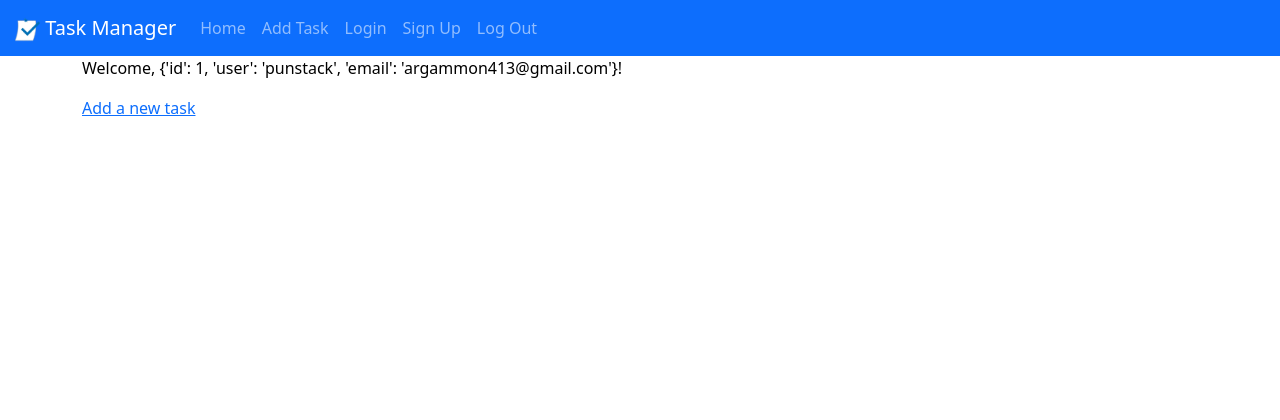
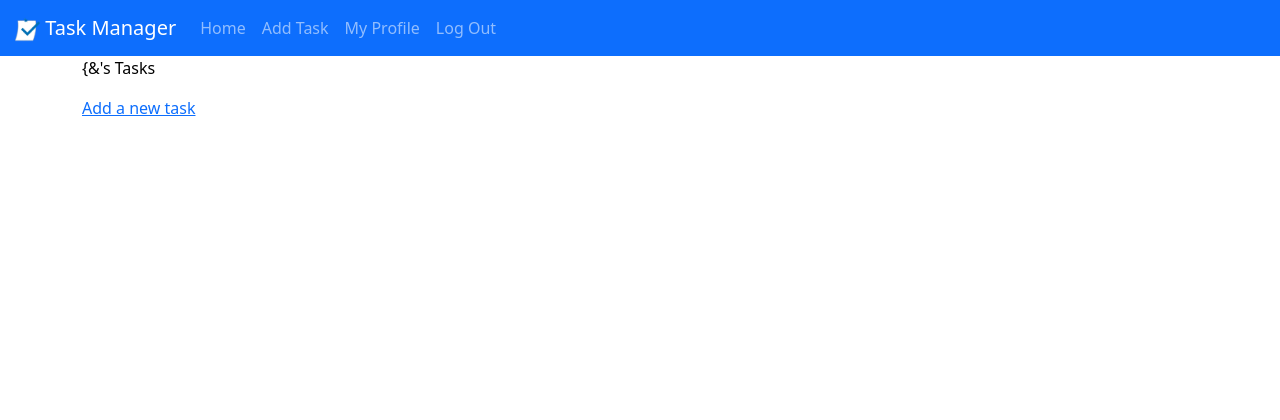
Before and after one commit to punstack/task-manager-app, a Flask app: a page that uses templates/user.html in a window 1280 px wide. Shown: the top 420 px of the page. Run offline with Flask 3, Linux system fonts and the light colour scheme; a user stored in the database is signed in.

Commit message:
fixed navigation bar buttons and cleaned up code for login/logout functions

```diff
--- a/app.py
+++ b/app.py
@@ -67,11 +67,8 @@
         User.query.delete()
     db.session.commit()
     '''
+
     return render_template('index.html')
-
-@app.route('/home')
-def home():
-    return render_template('home.html', tasks = Task.query.all())
 
 @app.route('/add-task', methods = ["GET", "POST"])
 def add_task():
@@ -103,10 +100,10 @@
         return redirect(url_for("user_page", user = session["user"]))
 
     if request.method == "POST":
-        user = request.form["username"]
+        user = request.form["username"].lower()
         password = request.form["password"]
 
-        stored_user = User.query.filter_by(user = user).first() # this should be False if new user, True if existing user
+        stored_user = User.query.filter_by(user = user.lower()).first() # this should be False if new user, True if existing user
 
         if stored_user and check_password_hash(stored_user.password, password):
             print("the if statement won")
@@ -116,7 +113,7 @@
         else:
             print("the else statement won")
             # TODO: fix flash statements
-            flash("The password you have entered does not match the password in our system.", "info")
+            flash("The credentials you have entered do not match our system.", "error")
             return render_template("login.html")
     else:
         return render_template("login.html")
@@ -134,7 +131,7 @@
         stored_user = User.query.filter_by(user = user).first() # this should be False if new user, True if existing user
 
         if stored_user:
-            flash("An account with this username already exists.", "info")
+            flash("An account with this username already exists. Please log in.", "info")
             return render_template("signup.html")
         else:
             session['user'] = user
@@ -149,21 +146,28 @@
 @app.route("/<user>")
 def user_page(user):
     if "user" in session:
-        #TODO: make sure that, when a user is in session, they can only view THEIR tasks, not any users' tasks lol
+        print("Made it in session!")
+        logged_in_user = session["user"]
 
-        return render_template("user.html", user = session["user"], tasks = Task.query.filter_by(user=user).all())
+        if user != logged_in_user:
+            print("Am not logged in user!")
+            return render_template("user.html", user = user, tasks = Task.query.filter_by(user=user).all())
+        else:
+            print("Logged in user!")
+            return render_template("user.html", user = logged_in_user, tasks = Task.query.filter_by(user=logged_in_user).all())
     else:
-        flash("To edit this account, you need to log in first.", "info")
+        flash("To view profiles, you need to log in first.", "info")
         return redirect(url_for("login"))
 
 @app.route("/logout")
 def logout():
     if "user" in session:
         flash("You have been logged out.", "info")
-    session.pop("user", None)
+        session.pop("user", None)
     return redirect(url_for("login"))
 
 #### FOR DEBUG USE
+
 @app.route("/view")
 def view():
     return render_template("view.html", values=Task.query.all())
--- a/static/style.css
+++ b/static/style.css
@@ -7,6 +7,10 @@
 
 h1 {
   color: #517EF7
+}
+
+p.flash_message {
+  color: #517EF7;
 }
 
 main {
--- a/templates/layout.html
+++ b/templates/layout.html
@@ -43,18 +43,28 @@
             <li class="nav-item">
               <a class="nav-link {% block home_status %}{% endblock %}" href="/">Home</a>
             </li>
+
+            {% if session.get("user") %}
               <li class="nav-item">
                 <a class="nav-link {% block add_status %}{% endblock %}" href="/add-task">Add Task</a>
               </li>
+
+              <li class="nav-item">
+                <a class="nav-link" href="{{url_for("user_page", user = session["user"])}}">My Profile</a>
+              </li>
+
+              <li class="nav-item">
+                <a class="nav-link" href="/logout">Log Out</a>
+              </li>
+            {% else %}
               <li class="nav-item">
                 <a class="nav-link {% block login_status %}{% endblock %}" href="/login">Login</a>
               </li>
+
               <li class="nav-item">
                 <a class="nav-link {% block signup_status %}{% endblock %}" href="/sign-up">Sign Up</a>
               </li>
-            <li class="nav-item">
-              <a class="nav-link" href="/logout">Log Out</a>
-            </li>
+            {% endif %}
           </ul>
         </div>
     </nav>
@@ -62,6 +72,16 @@
 
     <main class="flex-shrink-0">
       <div class="container">
+        {% with messages = get_flashed_messages() %}
+          {% if messages %}
+            <ul class=flashes>
+            {% for message in messages %}
+              <p class = flash_message>{{ message }}</p>
+            {% endfor %}
+            </ul>
+          {% endif %}
+        {% endwith %}
+
         {% block content %}
         {% endblock %}
       </div>
--- a/templates/user.html
+++ b/templates/user.html
@@ -1,6 +1,7 @@
 {% extends "layout.html" %}
+{% block title %}Task Manager - {{ user }}{% endblock %}
 {% block content %}
-<p>Welcome, {{ user }}!</p>
+<p>{{ user }}'s Tasks</p>
 <ul>
   {% for task in tasks %}
     <li>{{ task.title }} - {{ 'Completed' if task.completed else 'Pending' }}</li>
```
Also changed, not shown: templates/home.html (deleted, +0 -27 lines), instance/app.db. Lines whose indentation alone changed are shown as unchanged.
